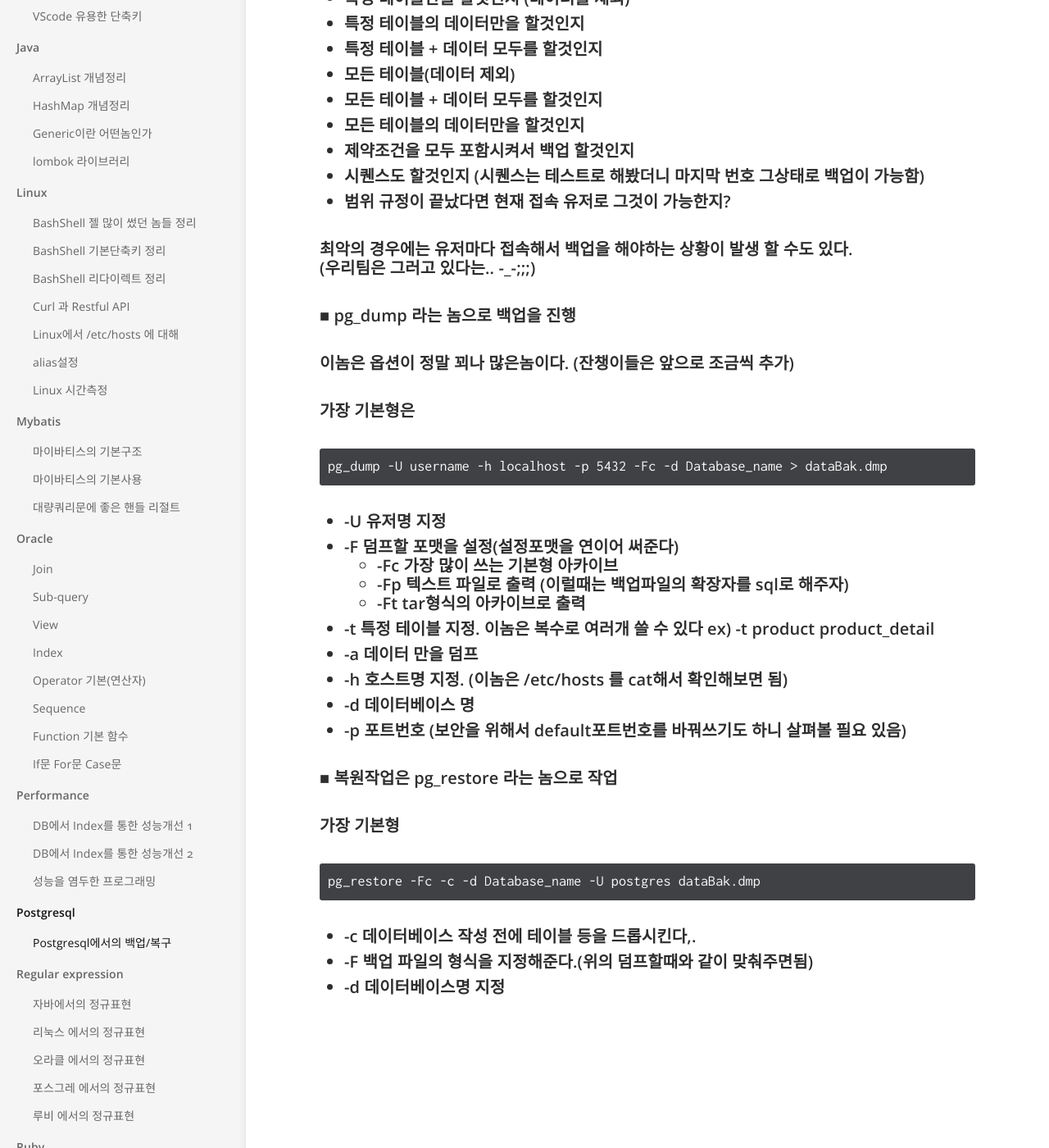
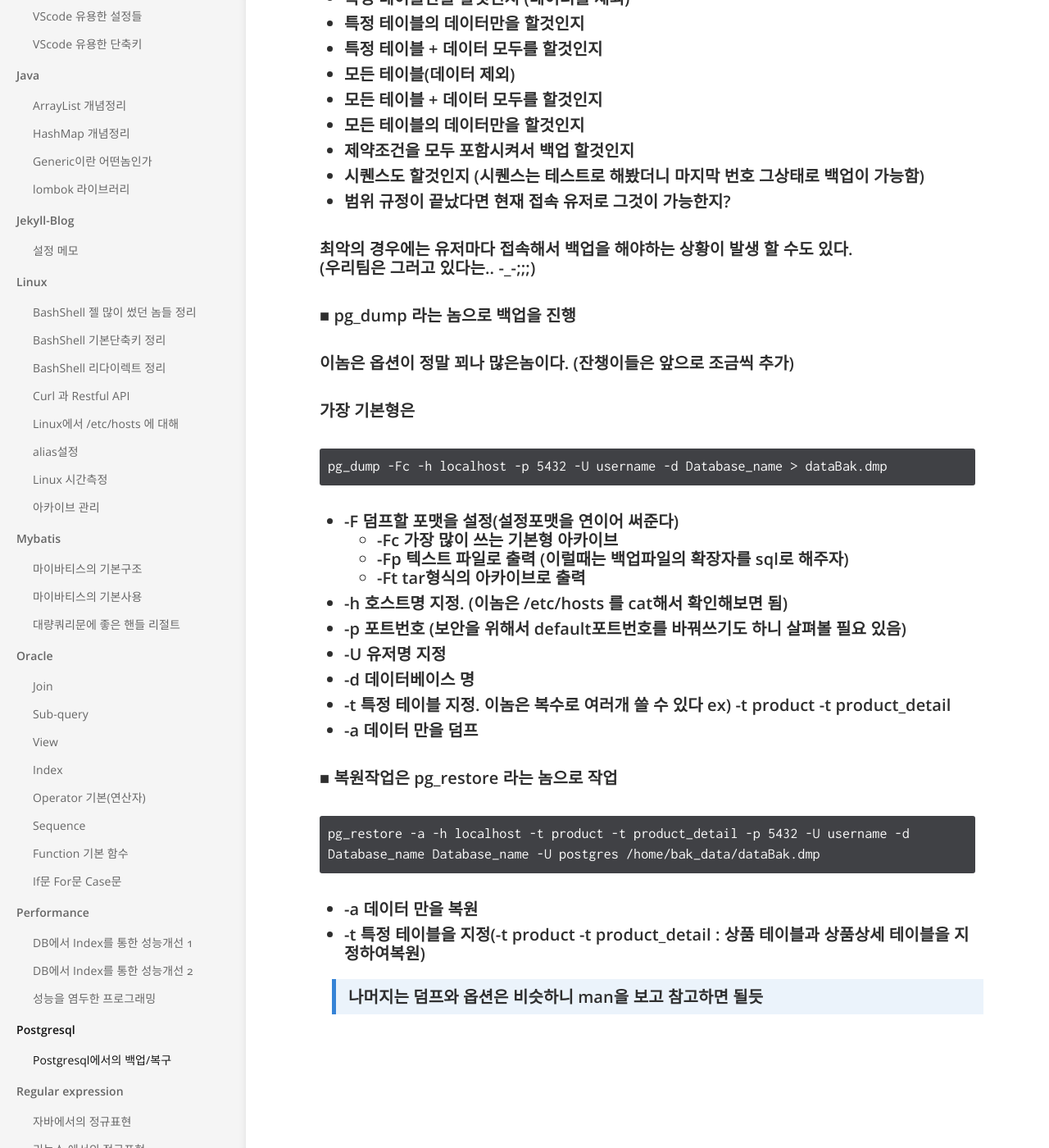
Before and after one commit to nomadsikou/hasune.github.io, a Jekyll site: the page built from _docs/Postgresql/Postgresql-backup&restore.md, in a window 1280 px wide and 1400 px high, scrolled down 857 px. Shown: the whole window at 82% size. Built offline with Jekyll 4.4.1, drawn with Linux system fonts in a browser that asks for light colours; comment, search, counter and statistics services are not loaded; some of the changed text lies outside the part shown.

Commit message:
20190731

````diff
--- /dev/null
+++ b/_docs/Jekyll-Blog/Jekyll-Setting.md
@@ -0,0 +1,8 @@
+---
+title: 설정 메모
+category: Jekyll-Blog
+comments: true
+order: 1
+---
+
+내용추가
--- a/_docs/Postgresql/Postgresql-backup&restore.md
+++ b/_docs/Postgresql/Postgresql-backup&restore.md
@@ -49,27 +49,25 @@ su - postgres
 가장 기본형은
 
 ```git
-pg_dump -U username -h localhost -p 5432 -Fc -d Database_name > dataBak.dmp
+pg_dump -Fc -h localhost -p 5432 -U username -d Database_name > dataBak.dmp
 ```
-- -U 유저명 지정
 -  -F 덤프할 포맷을 설정(설정포맷을 연이어 써준다)
     - -Fc 가장 많이 쓰는 기본형 아카이브
     - -Fp 텍스트 파일로 출력 (이럴때는 백업파일의 확장자를 sql로 해주자)
     - -Ft tar형식의 아카이브로 출력
-- -t 특정 테이블 지정. 이놈은 복수로 여러개 쓸 수 있다 ex) -t product product_detail
+- -h 호스트명 지정. (이놈은 /etc/hosts 를 cat해서 확인해보면 됨)
+- -p 포트번호 (보안을 위해서 default포트번호를 바꿔쓰기도 하니 살펴볼 필요 있음)
+- -U 유저명 지정
+- -d 데이터베이스 명
+- -t 특정 테이블 지정. 이놈은 복수로 여러개 쓸 수 있다 ex) -t product -t product_detail
 - -a 데이터 만을 덤프
-- -h 호스트명 지정. (이놈은 /etc/hosts 를 cat해서 확인해보면 됨)
-- -d 데이터베이스 명
-- -p 포트번호 (보안을 위해서 default포트번호를 바꿔쓰기도 하니 살펴볼 필요 있음)
 
 
 ■ 복원작업은 pg_restore 라는 놈으로 작업
 
-가장 기본형
 ```git
-pg_restore -Fc -c -d Database_name -U postgres dataBak.dmp
+pg_restore -a -h localhost -t product -t product_detail -p 5432 -U username -d Database_name Database_name -U postgres /home/bak_data/dataBak.dmp
 ```
-
-- -c 데이터베이스 작성 전에 테이블 등을 드롭시킨다,.
-- -F 백업 파일의 형식을 지정해준다.(위의 덤프할때와 같이 맞춰주면됨)
-- -d 데이터베이스명 지정
+- -a 데이터 만을 복원
+- -t 특정 테이블을 지정(-t product -t product_detail : 상품 테이블과 상품상세 테이블을 지정하여복원)
+>나머지는 덤프와 옵션은 비슷하니 man을 보고 참고하면 될듯
````
Also changed, not shown: _docs/Git&Github/Git-Different-PullFetchClone.md (+1 -4 lines), _docs/Git&Github/Github-Rebase.md (added, +9 -0 lines), _docs/Linux/tar-jar-gz.md (added, +17 -0 lines).
